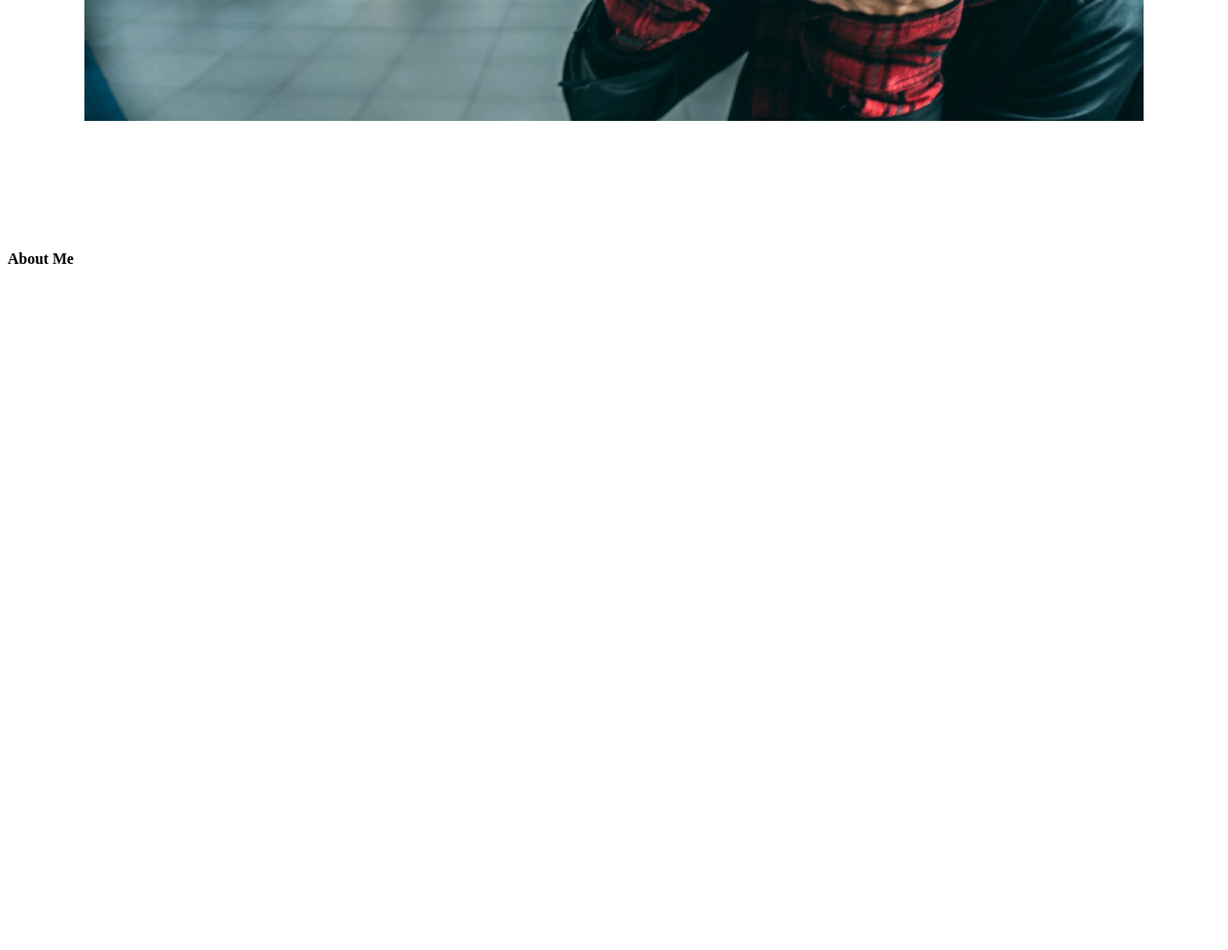
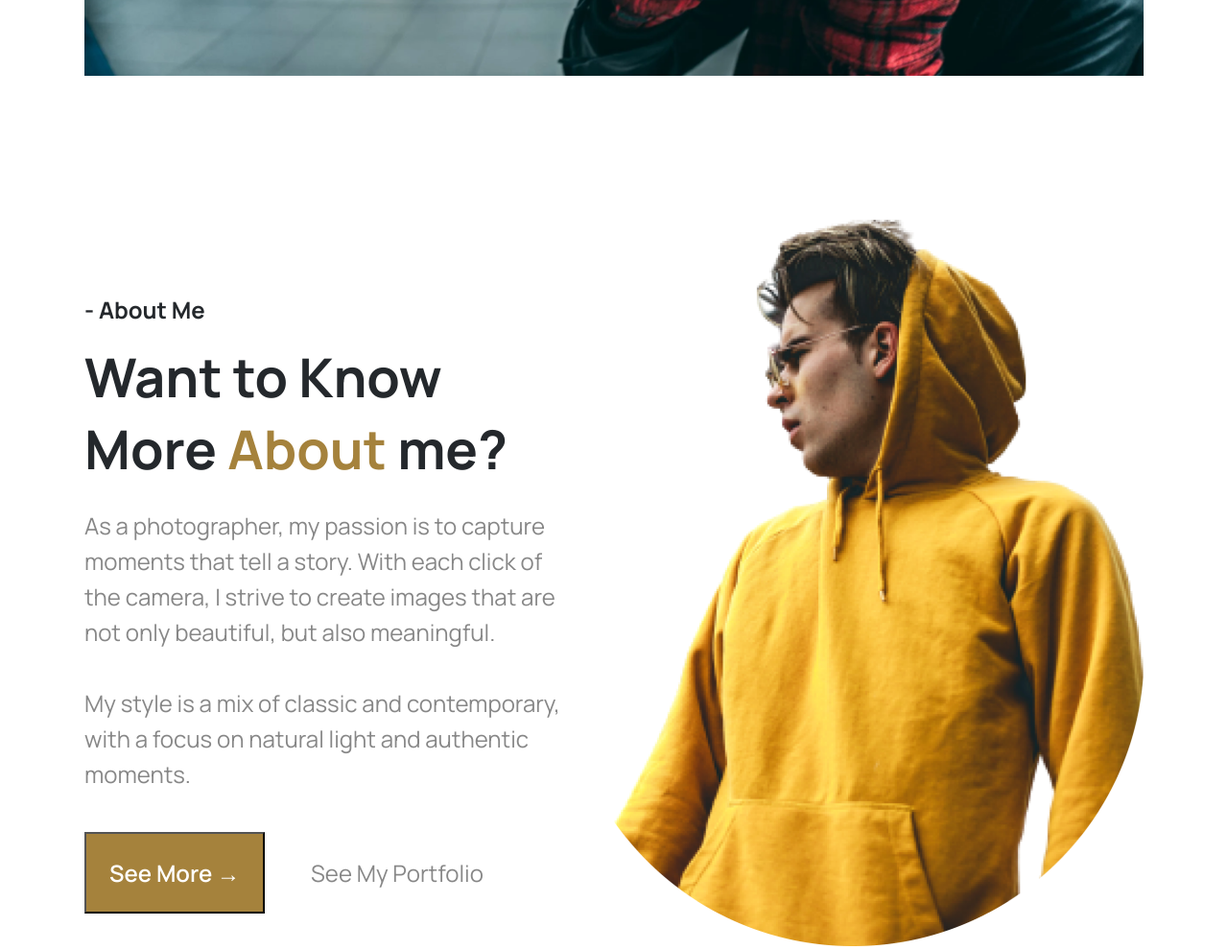
Before and after one commit to shrikarS/phhotoGraphz, a plain HTML site: page photoApp/index.html in a window 1280 px wide. Shown: the part 1279-2269 px from the top of the page at 96% size. Before the commit the page ends 1579 px from the top, so only its background shows below. Drawn offline with Linux system fonts and the light colour scheme.

Commit message:
Added the third section
added the third section on the main screen and adjusted some padding
Shrikar v Shriyal

```diff
--- a/photoApp/index.html
+++ b/photoApp/index.html
@@ -34,15 +34,16 @@
         <div id="secondSection">
             <h3>My Awesome Clients</h3>
             <section>
-                <!-- <img src="./images/Ellipse 2.svg" alt="clientsPhoto">
+                <img src="./images/Ellipse 2.svg" alt="clientsPhoto">
                 <img src="./images/Ellipse 2.svg" alt="clientsPhoto">
                 <img src="./images/Ellipse 4.svg" alt="clientsPhoto">
                 <img src="./images/Ellipse 5.svg" alt="clientsPhoto">
-                <img src="./images/Ellipse 6.svg" alt="clientsPhoto"> -->
+                <img src="./images/Ellipse 6.svg" alt="clientsPhoto">
                 <a href="#">See More <img src="./images/right.png"></a>
             </section>
+            <br>
             <hr>
-            <p>Contact me on <br>+087 883 3441</p>
+            <p><img src="./images/Ellipse 2.svg"><img src="./images/Ellipse 4.svg"><span>Contact me on <br>+087 883 3441</span>     </p>
             <button>See my Biodata</button>
         </div>
     </header>
@@ -51,13 +52,22 @@
         <img src="./images/image.png">
     </div>
 
-    <section class="secondMainSection">
-        <div id="About me">
-            <h4>About Me</h4>
+    <section class="aboutMeMainSection">
+        <div id="AboutMeSection">
+            <h4>- About Me</h4>
+            <h3>Want to Know More <span>About</span> me?</h3>
+            <p>As a photographer, my passion is to capture moments that tell a story. With each click of the camera, I strive to create images that are not only beautiful, but also meaningful.
+                <br><br>My style is a mix of classic and contemporary, with a focus on natural light and authentic moments.
+            </p>
+            <br>
+            <div id="seeMoreSection">
+                <button>See More &#8594;</button>
+                <p>See My Portfolio</p>
+            </div>
 
         </div>
         <div id="imageContainer">
-
+            <img src="./images/image2.png" alt="Image of a person wearing yellow hoddie">
         </div>
     </section>
 
--- a/photoApp/styles.css
+++ b/photoApp/styles.css
@@ -161,6 +161,40 @@ align-items: flex-start;
 gap: 1.5rem;
 }
 
+#secondSection{
+    position: relative;
+}
+
+#secondSection section{
+    position: relative;
+    /* z-index: -1; */
+    left: auto;
+
+}
+
+#secondSection section img{
+    position: absolute;
+}
+
+#secondSection section img:nth-child(2){
+    left: 2rem;
+}
+
+#secondSection section img:nth-child(3){
+    left: 4rem;
+}
+#secondSection section img:nth-child(4){
+    left: 6rem;
+}
+#secondSection section img:nth-child(5){
+    left: 8rem;
+}
+
+#secondSection section a{
+    position: absolute;
+    left: 14rem;
+}
+
 #secondSection h3{
     margin: 0;
 }
@@ -227,11 +261,97 @@ background: var(--primary-100, #A5823C);
     justify-content: center;
     align-items: center;
     padding: 3.75rem 5rem;
+    padding-bottom: 4.69rem;
     object-fit: cover;
     width: 100%;
-    margin-bottom: 4.69rem;
+    height: 40rem;
+    /* margin-bottom: 4.69rem; */
 }
 
+
+/* This is the second section */
+
+.aboutMeMainSection{
+    display: flex;
+    padding: 0 5rem;
+}
+
+
+#AboutMeSection h4{
+    padding-top: 9.5rem;
+    color: var(--dark-100, #24282C);
+font-family: Manrope;
+font-size: 1.5rem;
+font-style: normal;
+font-weight: 700;
+line-height: normal;
+margin: 0;
+}
+
+#AboutMeSection h3{
+    color: var(--dark-100, #24282C);
+
+/* web/p-bold/75 */
+font-family: Manrope;
+font-size: 3.5rem;
+font-style: normal;
+font-weight: 700;
+line-height: 4.6875rem; /* 133.929% */
+margin: 0;
+margin-top: 1rem;
+}
+
+#AboutMeSection span{
+    color: var(--primary-100, #A5823C);
+
+/* web/p-bold/75 */
+font-family: Manrope;
+font-size: 3.5rem;
+font-style: normal;
+font-weight: 700;
+line-height: 4.6875rem;
+}
+
+#AboutMeSection p{
+    color: var(--grey-100, #878787);
+
+/* web/p-regular/37 */
+font-family: Manrope;
+font-size: 1.5rem;
+font-style: normal;
+font-weight: 400;
+line-height: 2.3125rem; /* 154.167% */
+}
+
+#AboutMeSection button{
+    color: var(--background-light-100, #FFF);
+
+/* web/Font-6/semibold */
+font-family: Manrope;
+font-size: 1.5rem;
+font-style: normal;
+font-weight: 600;
+line-height: normal;
+/* display: flex; */
+padding: 1.5rem;
+flex-direction: column;
+align-items: flex-start;
+gap: 0.625rem;
+background: var(--primary-100, #A5823C);
+
+}
+
+#seeMoreSection{
+    display: flex;
+    gap: 3rem;
+}
+
+#imageContainer{
+    padding-top: 4.69rem;
+    width: 37.875rem;
+height: 47.3125rem;
+flex-shrink: 0;
+}
 
 
 
```
Also changed, not shown: photoApp/images/image2.png (added).
